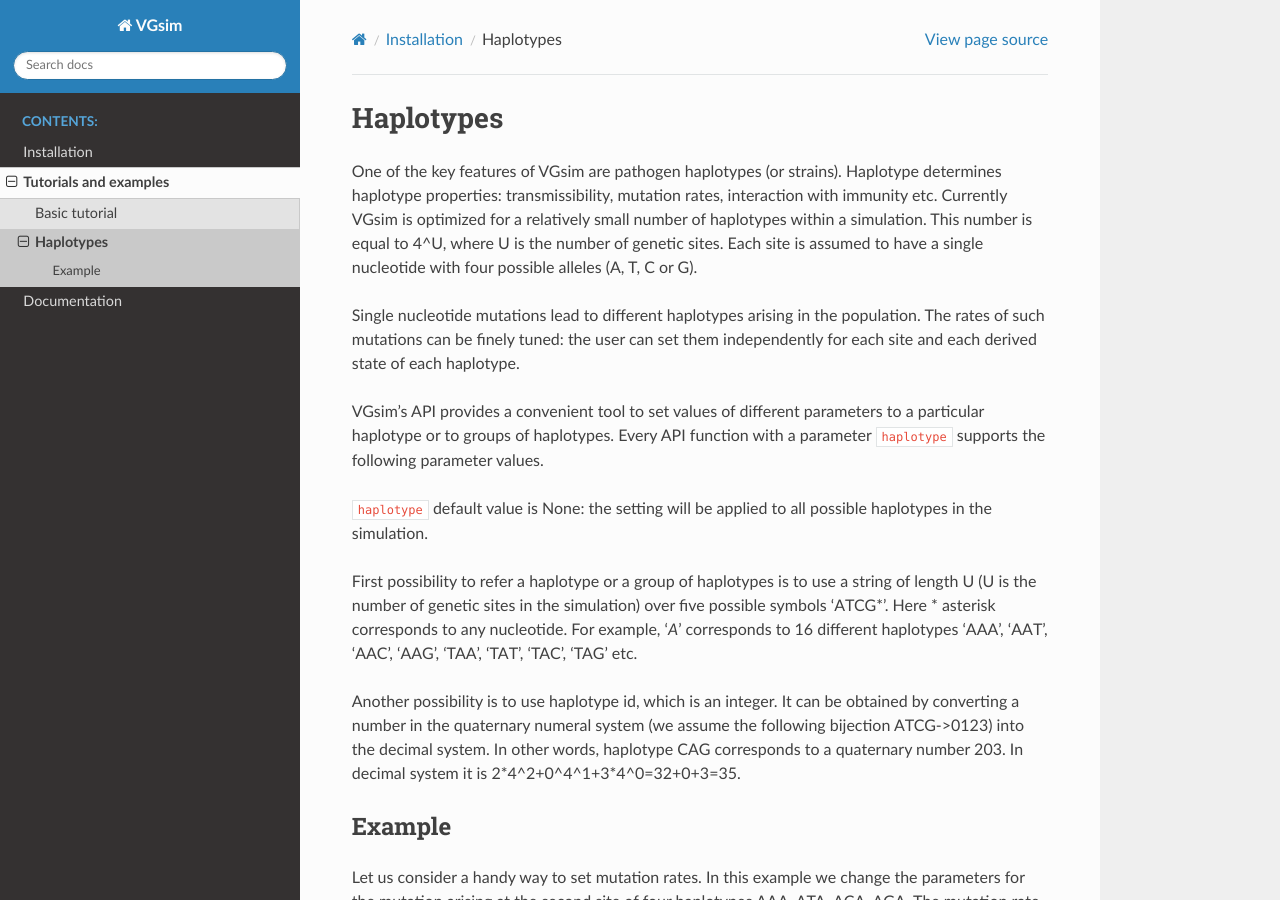
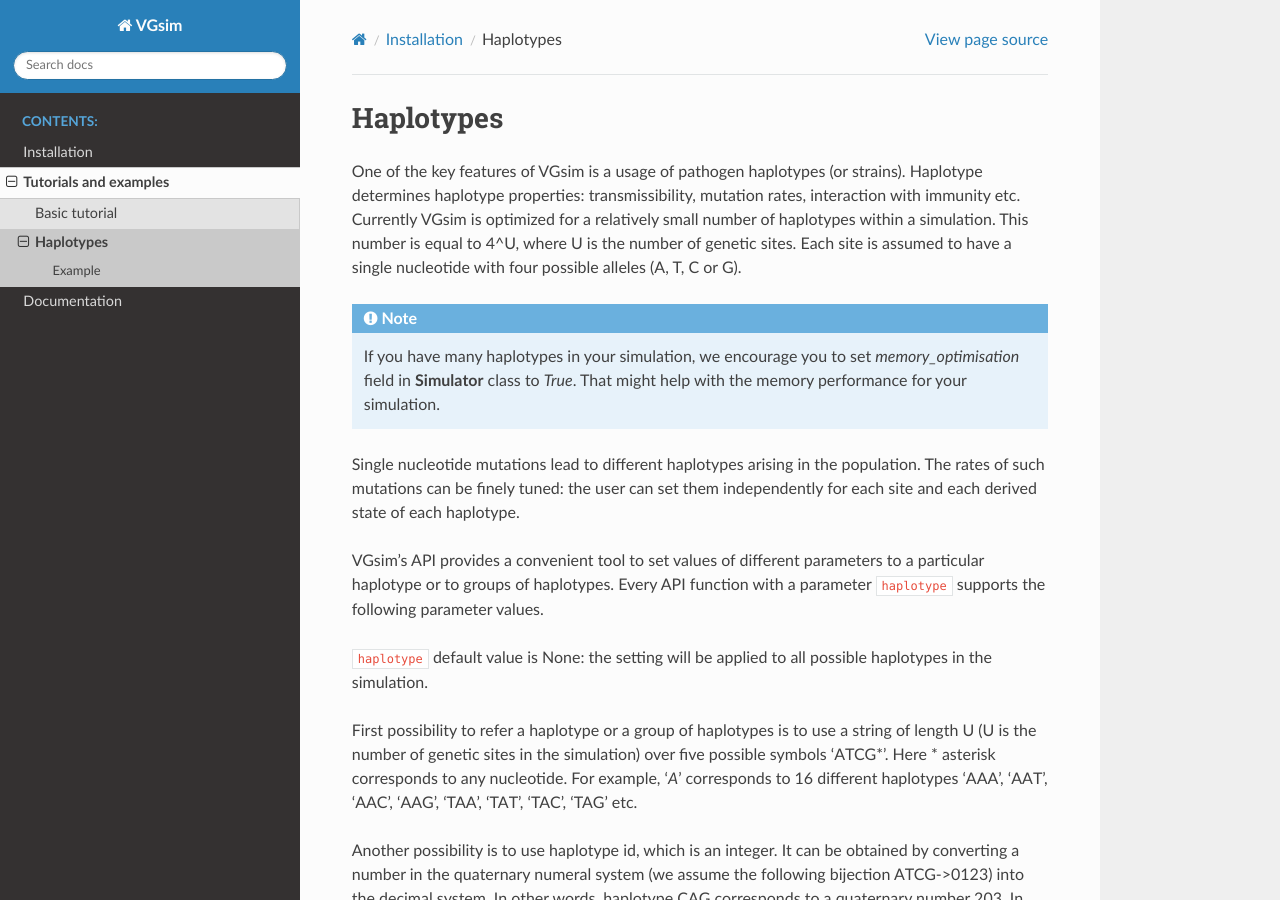
Before and after one commit to Genomics-HSE/VGsim, a Sphinx documentation site: the page built from docs/source/Haplotypes.rst, in a window 1280 px wide and 900 px high. Built offline with Sphinx 7.4.7 and the Read the Docs theme 2.0.0, drawn with Linux system fonts in a browser that asks for light colours.

```diff
--- a/docs/source/Haplotypes.rst
+++ b/docs/source/Haplotypes.rst
@@ -1,7 +1,12 @@
 Haplotypes
 ==========
 
-One of the key features of VGsim are pathogen haplotypes (or strains). Haplotype determines haplotype properties: transmissibility, mutation rates, interaction with immunity etc. Currently VGsim is optimized for a relatively small number of haplotypes within a simulation. This number is equal to 4^U, where U is the number of genetic sites. Each site is assumed to have a single nucleotide with four possible alleles (A, T, C or G).
+One of the key features of VGsim is a usage of pathogen haplotypes (or strains). Haplotype determines haplotype properties: transmissibility, mutation rates, interaction with immunity etc. Currently VGsim is optimized for a relatively small number of haplotypes within a simulation. This number is equal to 4^U, where U is the number of genetic sites. Each site is assumed to have a single nucleotide with four possible alleles (A, T, C or G).
+
+.. note::
+    If you have many haplotypes in your simulation, we encourage you to set *memory_optimisation* field in **Simulator** class to *True*. That might help with the memory performance for your simulation.
+
+
 
 Single nucleotide mutations lead to different haplotypes arising in the population. The rates of such mutations can be finely tuned: the user can set them independently for each site and each derived state of each haplotype.
 
```
Also changed, not shown: docs/source/Command line.rst (+10 -4 lines).
